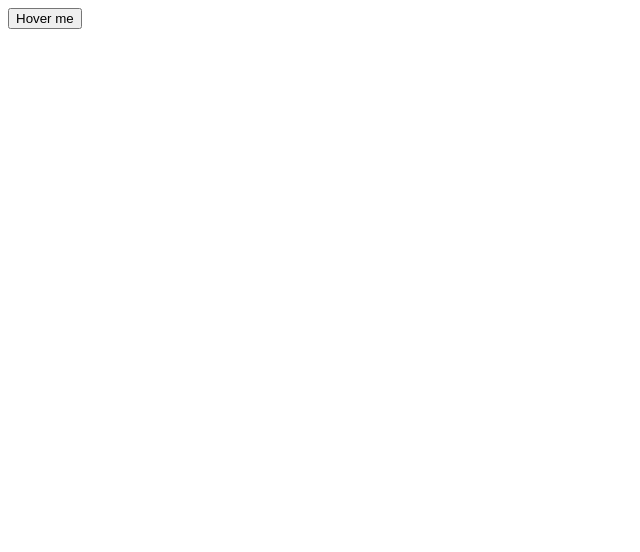
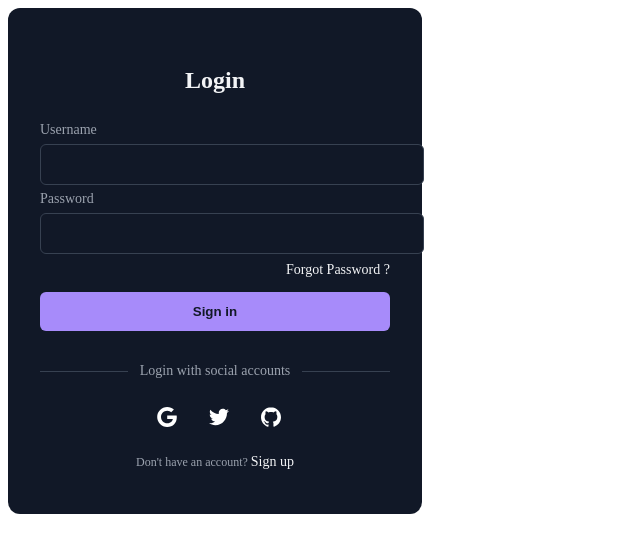
Before and after one commit to rabab003/html-css-js, a plain HTML site: page button/inde.html in a window 1280 px wide. Shown: the whole page, without its empty margins (0-640 px from the left). Drawn offline with Linux system fonts and the light colour scheme.

Commit message:
Add files via upload

```diff
--- a/button/inde.html
+++ b/button/inde.html
@@ -5,13 +5,52 @@
     <meta charset="UTF-8">
     <meta name="viewport" content="width=device-width, initial-scale=1.0">
     <title>Document</title>
-    <link rel="stylesheet" href="/style.css">
+    <link rel="stylesheet" href="style.css">
 </head>
 
 <body>
-
-    <button> Hover me
-    </button>
+    <div class="form-container">
+        <p class="title">Login</p>
+        <form class="form">
+            <div class="input-group">
+                <label for="username">Username</label>
+                <input type="text" name="username" id="username" placeholder="">
+            </div>
+            <div class="input-group">
+                <label for="password">Password</label>
+                <input type="password" name="password" id="password" placeholder="">
+                <div class="forgot">
+                    <a rel="noopener noreferrer" href="#">Forgot Password ?</a>
+                </div>
+            </div>
+            <button class="sign">Sign in</button>
+        </form>
+        <div class="social-message">
+            <div class="line"></div>
+            <p class="message">Login with social accounts</p>
+            <div class="line"></div>
+        </div>
+        <div class="social-icons">
+            <button aria-label="Log in with Google" class="icon">
+                <svg xmlns="http://www.w3.org/2000/svg" viewBox="0 0 32 32" class="w-5 h-5 fill-current">
+                    <path d="M16.318 13.714v5.484h9.078c-0.37 2.354-2.745 6.901-9.078 6.901-5.458 0-9.917-4.521-9.917-10.099s4.458-10.099 9.917-10.099c3.109 0 5.193 1.318 6.38 2.464l4.339-4.182c-2.786-2.599-6.396-4.182-10.719-4.182-8.844 0-16 7.151-16 16s7.156 16 16 16c9.234 0 15.365-6.49 15.365-15.635 0-1.052-0.115-1.854-0.255-2.651z"></path>
+                </svg>
+            </button>
+            <button aria-label="Log in with Twitter" class="icon">
+                <svg xmlns="http://www.w3.org/2000/svg" viewBox="0 0 32 32" class="w-5 h-5 fill-current">
+                    <path d="M31.937 6.093c-1.177 0.516-2.437 0.871-3.765 1.032 1.355-0.813 2.391-2.099 2.885-3.631-1.271 0.74-2.677 1.276-4.172 1.579-1.192-1.276-2.896-2.079-4.787-2.079-3.625 0-6.563 2.937-6.563 6.557 0 0.521 0.063 1.021 0.172 1.495-5.453-0.255-10.287-2.875-13.52-6.833-0.568 0.964-0.891 2.084-0.891 3.303 0 2.281 1.161 4.281 2.916 5.457-1.073-0.031-2.083-0.328-2.968-0.817v0.079c0 3.181 2.26 5.833 5.26 6.437-0.547 0.145-1.131 0.229-1.724 0.229-0.421 0-0.823-0.041-1.224-0.115 0.844 2.604 3.26 4.5 6.14 4.557-2.239 1.755-5.077 2.801-8.135 2.801-0.521 0-1.041-0.025-1.563-0.088 2.917 1.86 6.36 2.948 10.079 2.948 12.067 0 18.661-9.995 18.661-18.651 0-0.276 0-0.557-0.021-0.839 1.287-0.917 2.401-2.079 3.281-3.396z"></path>
+                </svg>
+            </button>
+            <button aria-label="Log in with GitHub" class="icon">
+                <svg xmlns="http://www.w3.org/2000/svg" viewBox="0 0 32 32" class="w-5 h-5 fill-current">
+                    <path d="M16 0.396c-8.839 0-16 7.167-16 16 0 7.073 4.584 13.068 10.937 15.183 0.803 0.151 1.093-0.344 1.093-0.772 0-0.38-0.009-1.385-0.015-2.719-4.453 0.964-5.391-2.151-5.391-2.151-0.729-1.844-1.781-2.339-1.781-2.339-1.448-0.989 0.115-0.968 0.115-0.968 1.604 0.109 2.448 1.645 2.448 1.645 1.427 2.448 3.744 1.74 4.661 1.328 0.14-1.031 0.557-1.74 1.011-2.135-3.552-0.401-7.287-1.776-7.287-7.907 0-1.751 0.62-3.177 1.645-4.297-0.177-0.401-0.719-2.031 0.141-4.235 0 0 1.339-0.427 4.4 1.641 1.281-0.355 2.641-0.532 4-0.541 1.36 0.009 2.719 0.187 4 0.541 3.043-2.068 4.381-1.641 4.381-1.641 0.859 2.204 0.317 3.833 0.161 4.235 1.015 1.12 1.635 2.547 1.635 4.297 0 6.145-3.74 7.5-7.296 7.891 0.556 0.479 1.077 1.464 1.077 2.959 0 2.14-0.020 3.864-0.020 4.385 0 0.416 0.28 0.916 1.104 0.755 6.4-2.093 10.979-8.093 10.979-15.156 0-8.833-7.161-16-16-16z"></path>
+                </svg>
+            </button>
+        </div>
+        <p class="signup">Don't have an account?
+            <a rel="noopener noreferrer" href="#" class="">Sign up</a>
+        </p>
+    </div>
 </body>
 
 </html>
--- a/button/style.css
+++ b/button/style.css
@@ -1,27 +1,121 @@
-.btn {
-  background-color: #00BFA6;
-  padding: 14px 40px;
-  color: #fff;
-  text-transform: uppercase;
-  letter-spacing: 2px;
-  cursor: pointer;
-  border-radius: 10px;
-  border: 2px dashed #00BFA6;
-  box-shadow: rgba(50, 50, 93, 0.25) 0px 2px 5px -1px, rgba(0, 0, 0, 0.3) 0px 1px 3px -1px;
-  transition: .4s;
- }
+.form-container {
+  width: 350px;
+  border-radius: 0.75rem;
+  background-color: rgba(17, 24, 39, 1);
+  padding: 2rem;
+  color: rgba(243, 244, 246, 1);
+}
 
- .btn span:last-child {
-  display: none;
- }
+.title {
+  text-align: center;
+  font-size: 1.5rem;
+  line-height: 2rem;
+  font-weight: 700;
+}
 
- .btn:hover {
-  transition: .4s;
-  border: 2px dashed #00BFA6;
-  background-color: #fff;
-  color: #00BFA6;
- }
+.form {
+  margin-top: 1.5rem;
+}
 
- .btn:active {
-  background-color: #87dbd0;
- }
+.input-group {
+  margin-top: 0.25rem;
+  font-size: 0.875rem;
+  line-height: 1.25rem;
+}
+
+.input-group label {
+  display: block;
+  color: rgba(156, 163, 175, 1);
+  margin-bottom: 4px;
+}
+
+.input-group input {
+  width: 100%;
+  border-radius: 0.375rem;
+  border: 1px solid rgba(55, 65, 81, 1);
+  outline: 0;
+  background-color: rgba(17, 24, 39, 1);
+  padding: 0.75rem 1rem;
+  color: rgba(243, 244, 246, 1);
+}
+
+.input-group input:focus {
+  border-color: rgba(167, 139, 250);
+}
+
+.forgot {
+  display: flex;
+  justify-content: flex-end;
+  font-size: 0.75rem;
+  line-height: 1rem;
+  color: rgba(156, 163, 175,1);
+  margin: 8px 0 14px 0;
+}
+
+.forgot a,.signup a {
+  color: rgba(243, 244, 246, 1);
+  text-decoration: none;
+  font-size: 14px;
+}
+
+.forgot a:hover, .signup a:hover {
+  text-decoration: underline rgba(167, 139, 250, 1);
+}
+
+.sign {
+  display: block;
+  width: 100%;
+  background-color: rgba(167, 139, 250, 1);
+  padding: 0.75rem;
+  text-align: center;
+  color: rgba(17, 24, 39, 1);
+  border: none;
+  border-radius: 0.375rem;
+  font-weight: 600;
+}
+
+.social-message {
+  display: flex;
+  align-items: center;
+  padding-top: 1rem;
+}
+
+.line {
+  height: 1px;
+  flex: 1 1 0%;
+  background-color: rgba(55, 65, 81, 1);
+}
+
+.social-message .message {
+  padding-left: 0.75rem;
+  padding-right: 0.75rem;
+  font-size: 0.875rem;
+  line-height: 1.25rem;
+  color: rgba(156, 163, 175, 1);
+}
+
+.social-icons {
+  display: flex;
+  justify-content: center;
+}
+
+.social-icons .icon {
+  border-radius: 0.125rem;
+  padding: 0.75rem;
+  border: none;
+  background-color: transparent;
+  margin-left: 8px;
+}
+
+.social-icons .icon svg {
+  height: 1.25rem;
+  width: 1.25rem;
+  fill: #fff;
+}
+
+.signup {
+  text-align: center;
+  font-size: 0.75rem;
+  line-height: 1rem;
+  color: rgba(156, 163, 175, 1);
+}
```
